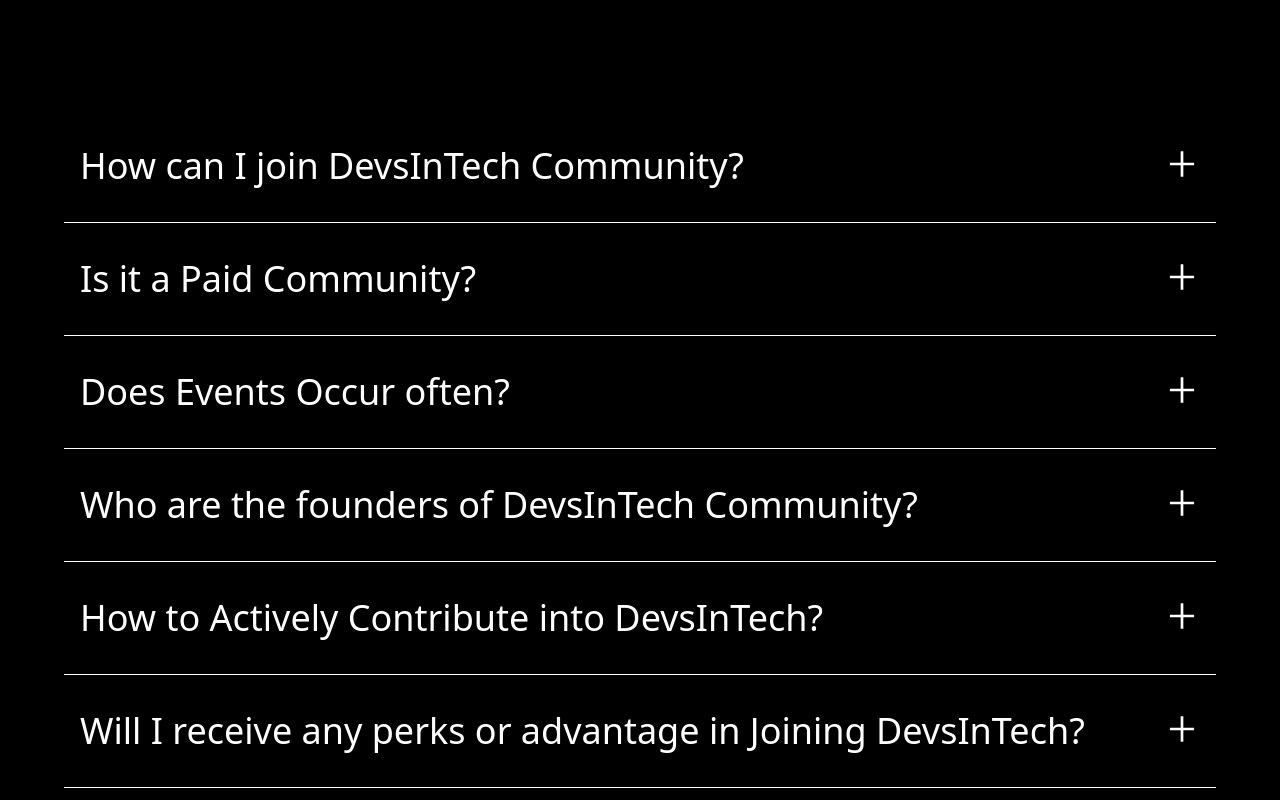
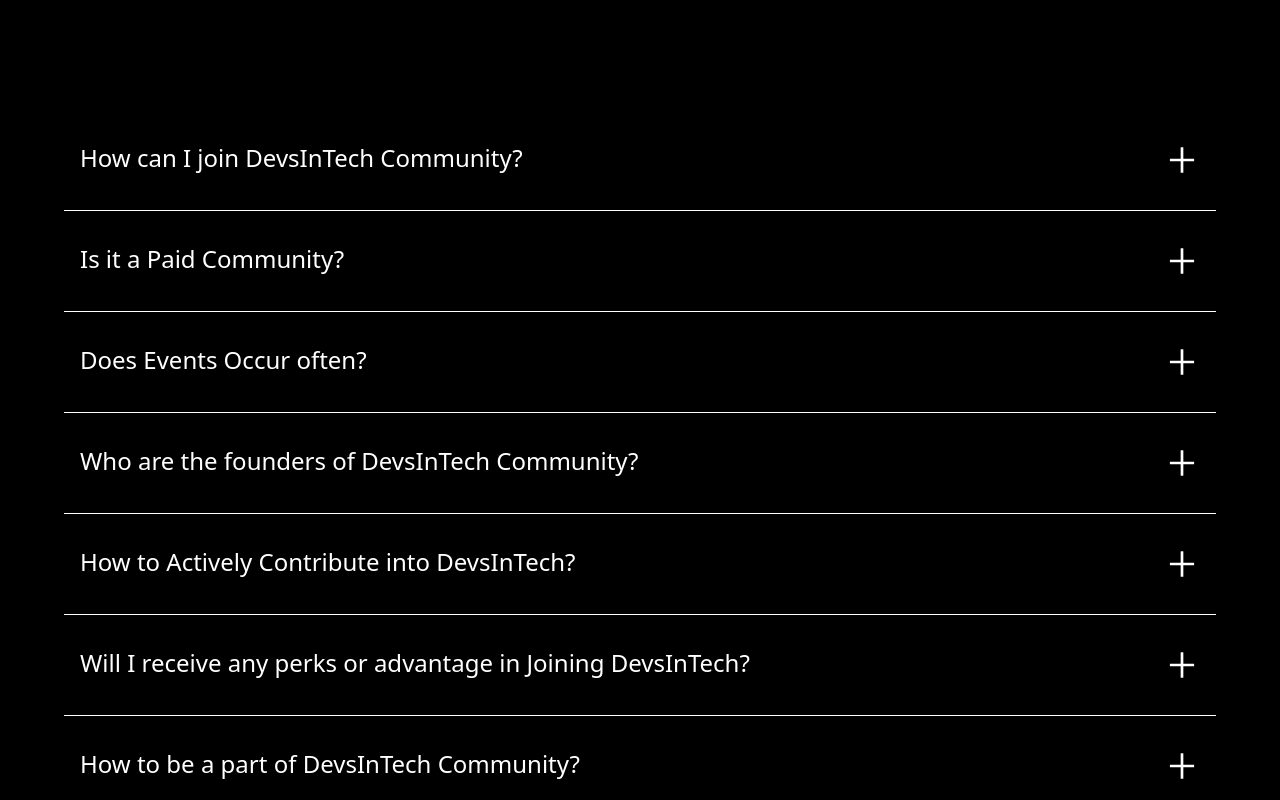
Before and after one commit to devs-in-tech/DevsInTech, a Next.js app: page / in a window 1280 px wide. Shown: the part 1800-2600 px from the top of the page. Built offline with nearby package versions, Linux system fonts and the light colour scheme.

Commit message:
Fixed font size of heading (#48)
Co-authored-by: Abhi Patel <76242769+AbhiPatel10@users.noreply.github.com>

```diff
--- a/src/components/FaqAccordionItem.jsx
+++ b/src/components/FaqAccordionItem.jsx
@@ -6,14 +6,14 @@
   const [expanded, setExpanded] = useState(false);
   return (
     <div
-      className="text-white font-gilroy border-b-[1px] px-4 md:py-6 py-4 border-white"
+      className="text-white  font-gilroy border-b-[1px] px-4 md:py-6 py-4 border-white"
       onClick={() => {
         setExpanded((prev) => !prev);
       }}
     >
-      <div className="cursor-pointer flex items-start py-3 gap-16 justify-between">
+      <div className="cursor-pointer flex items-start py-2 gap-16 justify-between">
         <h3
-          className={`md:text-4xl sm:text-3xl text-2xl leading-none ${
+          className={`md:text-2xl sm:text-3xl text-xl leading-none ${
             expanded && "mb-1"
           }`}
         >
```
